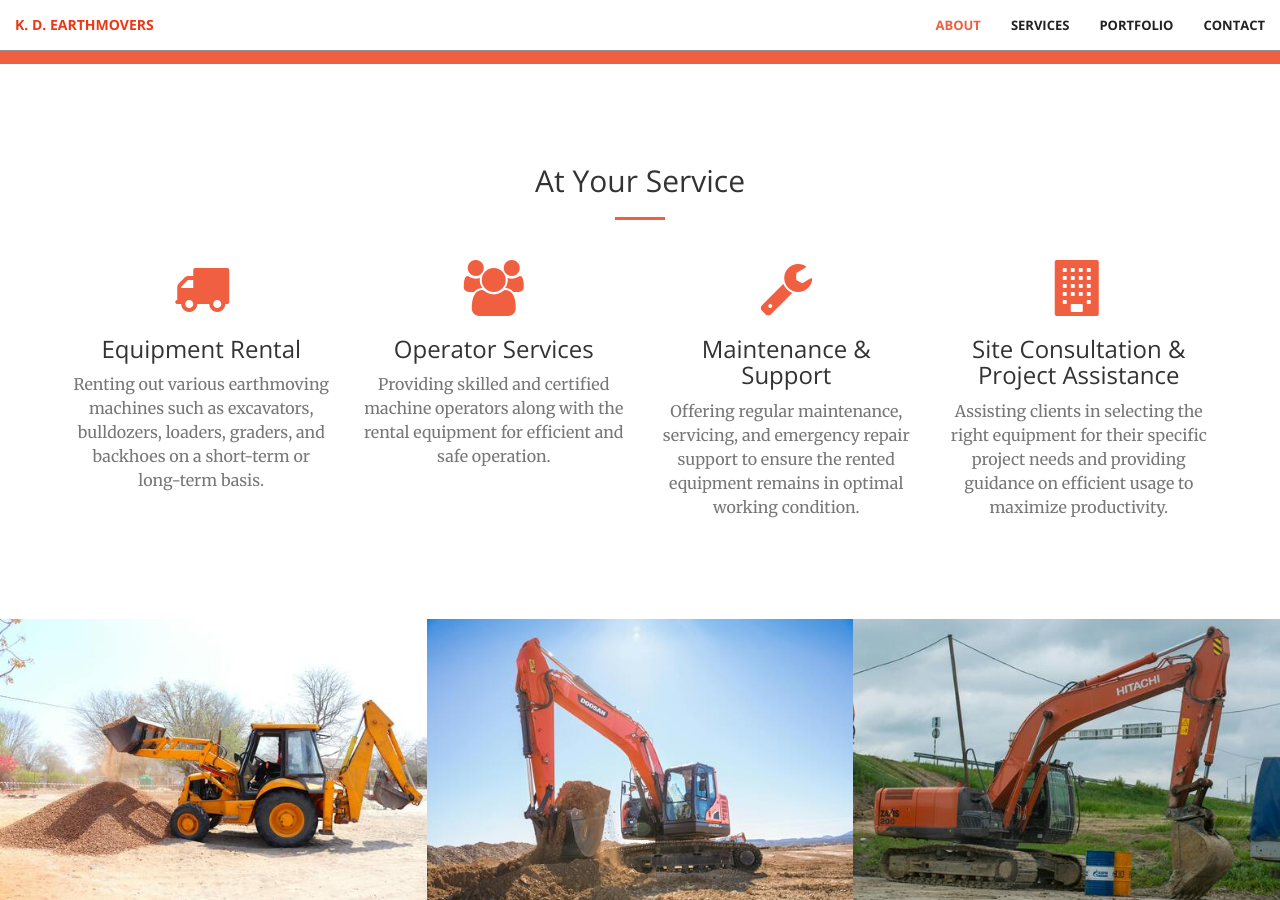
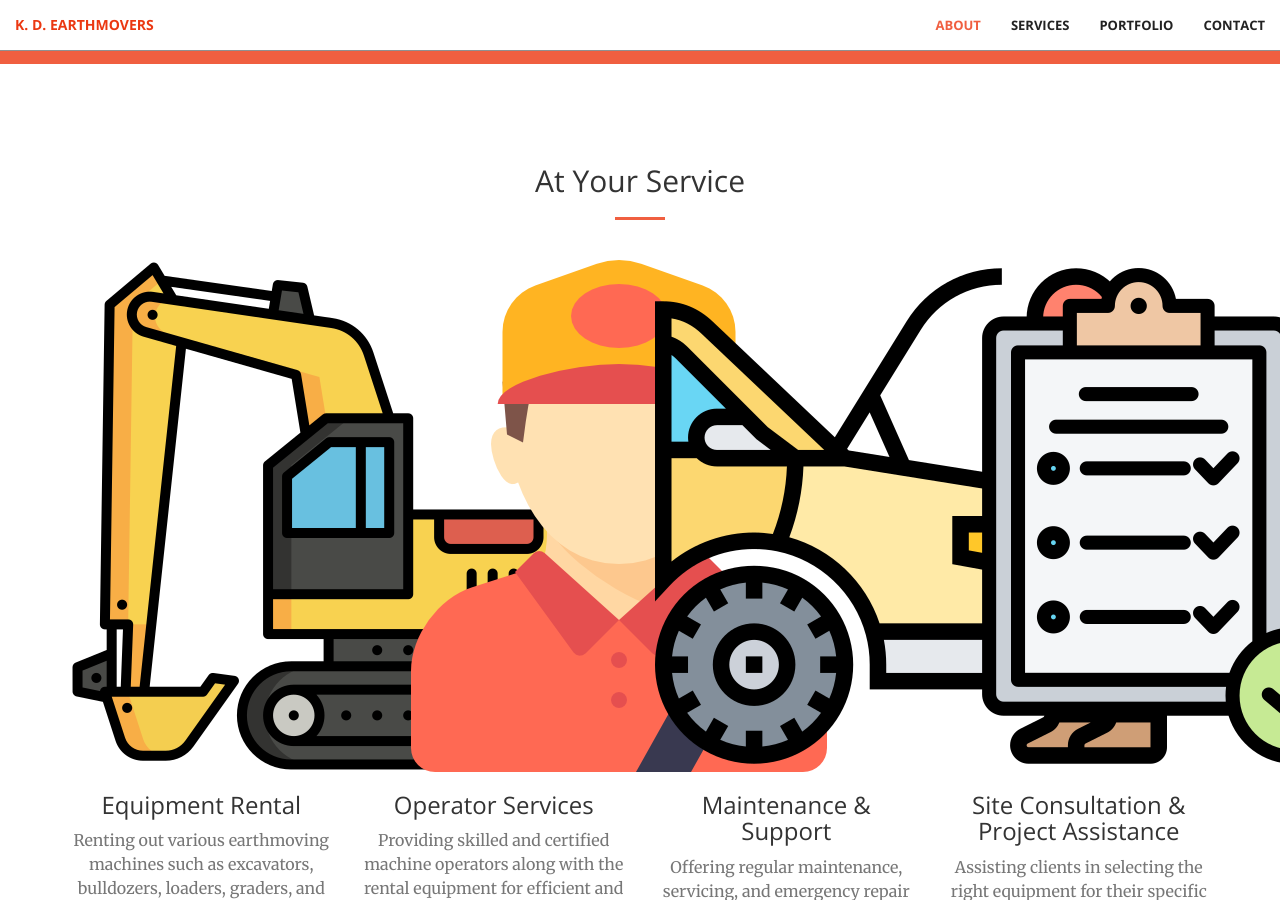
Before and after one commit to kishorwandhekar/website, a Jekyll site: the page built from index.html, in a window 1280 px wide and 900 px high, scrolled down 1322 px. Built offline with Jekyll 4.4.1, drawn with Linux system fonts in a browser that asks for light colours.

Commit message:
change services box icons

```diff
--- a/_includes/services.html
+++ b/_includes/services.html
@@ -11,28 +11,32 @@
         <div class="row">
             <div class="col-lg-3 col-md-6 text-center">
                 <div class="service-box">
-                    <i class="fa fa-4x fa-truck wow bounceIn text-primary"></i>
+                  <!-- <i class="fa fa-4x fa-truck wow bounceIn text-primary"></i> -->
+                  <img src="img/excavator-2.png" class="service-icons" />
                     <h3>Equipment Rental</h3>
                     <p class="text-muted">Renting out various earthmoving machines such as excavators, bulldozers, loaders, graders, and backhoes on a short-term or long-term basis.</p>
                 </div>
             </div>
             <div class="col-lg-3 col-md-6 text-center">
                 <div class="service-box">
-                  <i class="fa fa-4x fa-users wow bounceIn text-primary" data-wow-delay=".1s"></i>
+                  <!-- <i class="fa fa-4x fa-users wow bounceIn text-primary" data-wow-delay=".1s"></i> -->
+                  <img src="img/courier.png" class="service-icons" />
                     <h3>Operator Services</h3>
                     <p class="text-muted">Providing skilled and certified machine operators along with the rental equipment for efficient and safe operation.</p>
                 </div>
             </div>
             <div class="col-lg-3 col-md-6 text-center">
                 <div class="service-box">
-                    <i class="fa fa-4x fa-wrench wow bounceIn text-primary" data-wow-delay=".2s"></i>
+                  <!-- <i class="fa fa-4x fa-wrench wow bounceIn text-primary" data-wow-delay=".2s"></i> -->
+                  <img src="img/maintenance.png" class="service-icons" />
                     <h3>Maintenance & Support</h3>
                     <p class="text-muted">Offering regular maintenance, servicing, and emergency repair support to ensure the rented equipment remains in optimal working condition.</p>
                 </div>
             </div>
             <div class="col-lg-3 col-md-6 text-center">
                 <div class="service-box">
-                    <i class="fa fa-4x fa-building wow bounceIn text-primary" data-wow-delay=".3s"></i>
+                  <!-- <i class="fa fa-4x fa-building wow bounceIn text-primary" data-wow-delay=".3s"></i> -->
+                  <img src="img/preparation.png" class="service-icons" />
                     <h3>Site Consultation & Project Assistance</h3>
                     <p class="text-muted">Assisting clients in selecting the right equipment for their specific project needs and providing guidance on efficient usage to maximize productivity.</p>
                 </div>
```
Also changed, not shown: img/courier.png (added), img/excavator-2.png (added), img/maintenance.png (added), img/preparation.png (added).
